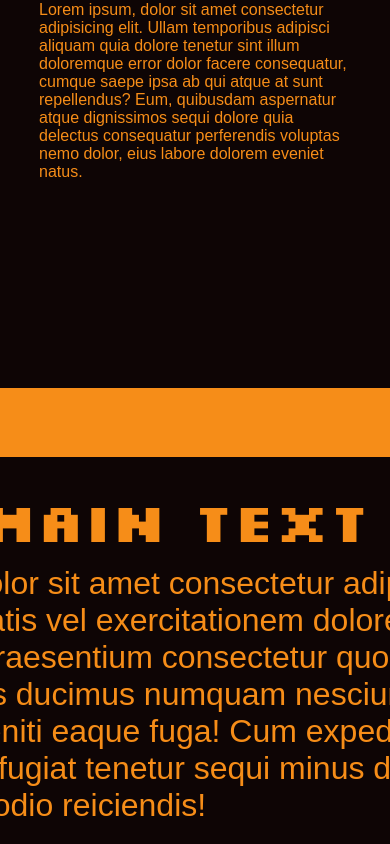
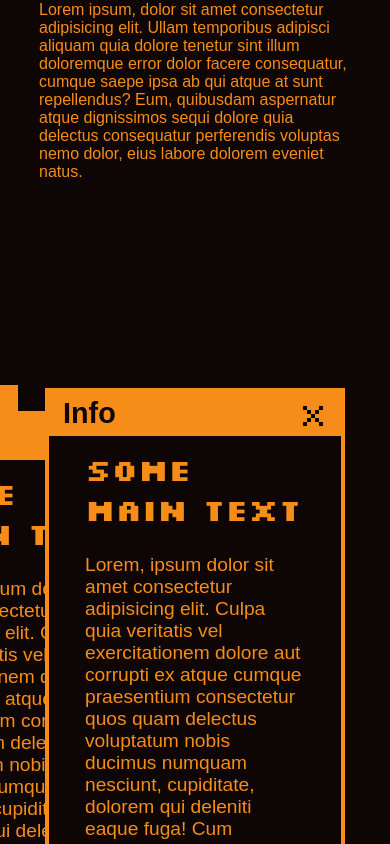
Before and after one commit to iluxaBoy/NAKTS, a Vue app: page / in a window 390 px wide. Both pictures are taken after a click on the button "Some text". Shown: the part 1604-2448 px from the top of the page. Built offline with nearby package versions, Linux system fonts and the light colour scheme; a web font is replaced by a local one.

Commit message:
adapt + fix

```diff
--- a/src/App.vue
+++ b/src/App.vue
@@ -5,5 +5,3 @@ import { RouterView } from 'vue-router'
 <template>
   <RouterView />
 </template>
-
-<style lang="scss"></style>
--- a/src/assets/main.css
+++ b/src/assets/main.css
@@ -1,8 +1,8 @@
 @import url('https://fonts.googleapis.com/css2?family=Handjet:wght@100;200;300;400;500;600;700;800;900&family=Silkscreen:wght@400;700&display=swap');
 
 :root {
-    --primary-color-home: #F68D18;
-    --secondary-color-home: #0E0505;
+  --primary-color-home: #f68d18;
+  --secondary-color-home: #0e0505;
 }
 
 @font-face {
@@ -19,7 +19,7 @@
 }
 
 ::-webkit-scrollbar-thumb {
-    background: #F68D18;
+  background: #f68d18;
 }
 
 ::-webkit-scrollbar-thumb:hover {
--- a/src/components/Home/BlockyCurves.vue
+++ b/src/components/Home/BlockyCurves.vue
@@ -13,6 +13,8 @@ const props = defineProps({
 })
 
 let ifMobile = false
+const verticalCount = ref(5)
+const horisontalCount = ref(10)
 
 const drawGraph = () => {
   const ctx = canvas.value.getContext('2d')
@@ -56,6 +58,10 @@ const drawGraph = () => {
 const checkIfMobile = () => {
   change.checkScreen()
   ifMobile = change.mobile
+  if (ifMobile) {
+    verticalCount.value = 3
+    horisontalCount.value = 5
+  }
   drawGraph()
 }
 
@@ -73,8 +79,12 @@ onMounted(() => {
     drawGraph()
     if (window.innerWidth <= props.mobile) {
       ifMobile = true
+      verticalCount.value = 3
+      horisontalCount.value = 5
     } else {
       ifMobile = false
+      verticalCount.value = 5
+      horisontalCount.value = 10
     }
   })
 
@@ -88,27 +98,12 @@ onMounted(() => {
       <div class="diagram">
         <div class="left">
           <ul>
-            <li>0</li>
-            <li>1</li>
-            <li>2</li>
-            <li class="desk-top">3</li>
-            <li class="desk-top">4</li>
-            <li class="desk-top">5</li>
+            <li v-for="n in verticalCount">{{ n }}</li>
           </ul>
         </div>
         <div class="bottom">
           <ul>
-            <li>0</li>
-            <li>1</li>
-            <li>2</li>
-            <li>3</li>
-            <li>4</li>
-            <li>5</li>
-            <li class="desk-top">6</li>
-            <li class="desk-top">7</li>
-            <li class="desk-top">8</li>
-            <li class="desk-top">9</li>
-            <li class="desk-top">10</li>
+            <li v-for="n in horisontalCount">{{ n }}</li>
           </ul>
         </div>
       </div>
--- a/src/components/Home/BottomSec.vue
+++ b/src/components/Home/BottomSec.vue
@@ -4,17 +4,18 @@ import { onMounted, ref } from 'vue'
 let showBox = ref(false)
 let removeBtn = ref(false)
 
-// make availeble to chenge size when for responsivnes
-const width = window.innerWidth
 const content = ref()
 const main = ref()
 
+let intervalId = null
+
 var startAnimation = null
+var closeAllBox = null
 
 const createBox = (x, y, z) => {
   const clone = main.value.cloneNode(true)
 
-  clone.className = 'box'
+  clone.className = 'box clone'
   clone.style.display = 'block'
   clone.style.position = 'absolute'
   clone.style.top = `${x}px`
@@ -25,21 +26,41 @@ const createBox = (x, y, z) => {
 }
 
 const createAnimation = () => {
+  const width = window.innerWidth
+
   let x = 0
-  let y = 0
+  let y = main.value.style.width
   let z = 0
 
   x = Math.floor(Math.random() * (100 - -50) + -50)
-  y = Math.floor(Math.random() * width - 1000)
+  y = Math.floor(Math.random() * width - main.value.style.width - 300)
   z--
+  console.log(x, y, z)
   createBox(x, y, z)
 }
 
-onMounted(() => {
+const loadDOMfun = () => {
+  closeAllBox = () => {
+    const select = document.querySelectorAll('.clone')
+
+    let index = 0
+
+    intervalId = setInterval(() => {
+      if (index !== 6) {
+        select[index].remove()
+        index++
+      } else {
+        clearInterval(intervalId)
+        intervalId = null
+
+        showBox.value = false
+        removeBtn.value = false
+      }
+    }, 200)
+  }
   startAnimation = () => {
     removeBtn.value = true
-    window.scrollPosition = 100
-    let intervalId = null
+
     let index = 0
 
     intervalId = setInterval(() => {
@@ -49,21 +70,26 @@ onMounted(() => {
       } else {
         clearInterval(intervalId)
         intervalId = null
+
         showBox.value = true
       }
     }, 200)
   }
+}
+
+onMounted(() => {
+  loadDOMfun()
 })
 </script>
 
 <template>
   <div class="container">
-    <button v-if="!removeBtn" @click="startAnimation()">Some text</button>
+    <button class="activ-btn" v-show="!removeBtn" @click="startAnimation()">Some text</button>
     <div ref="content" class="content">
       <div v-show="showBox" ref="main" class="box main">
         <div class="top">
           <h3>Info</h3>
-          <button>X</button>
+          <button @click="closeAllBox()">X</button>
         </div>
         <div class="mid">
           <h1>Some Main Text</h1>
@@ -76,7 +102,7 @@ onMounted(() => {
           </p>
           <div class="bottom">
             <button>Continue</button>
-            <button>Cancel</button>
+            <button @click="closeAllBox()">Cancel</button>
           </div>
         </div>
       </div>
@@ -87,13 +113,13 @@ onMounted(() => {
 <style scoped lang="scss">
 .container {
   display: flex;
-  overflow: hidden;
   flex-direction: column;
-  align-items: center;
-  height: 660px;
+  min-height: 660px;
   padding: 35px 0 0;
   font-family: 'Handjet', sans-serif;
-
+  .activ-btn {
+    margin: 0 auto;
+  }
   .content {
     position: relative;
 
@@ -101,7 +127,6 @@ onMounted(() => {
       width: 1000px;
       background-color: var(--secondary-color-home);
       border: 4px solid var(--primary-color-home);
-
       .top {
         display: flex;
         justify-content: space-between;
@@ -162,5 +187,54 @@ onMounted(() => {
     font-family: 'Silkscreen', sans-serif;
     font-size: 2rem;
   }
+
+  @media (max-width: 1100px) {
+    .content {
+      .box {
+        width: 600px;
+        .top {
+          height: 44px;
+          button {
+            padding: 0;
+          }
+        }
+        p {
+          font-size: 1.2rem;
+        }
+        h3 {
+          font-size: 1.8rem;
+        }
+        .mid {
+          padding: 14px 36px;
+          .bottom {
+            button {
+              font-size: 1rem;
+            }
+          }
+        }
+      }
+    }
+    h1 {
+      font-size: 1.9rem;
+    }
+  }
+  @media (max-width: 644px) {
+    .content {
+      .box {
+        width: 300px;
+        .mid {
+          .bottom {
+            flex-direction: column;
+            align-items: start;
+            button {
+              margin: 4px;
+              padding: 8px;
+              font-size: 0.9rem;
+            }
+          }
+        }
+      }
+    }
+  }
 }
 </style>
--- a/src/components/Home/MovingCurves.vue
+++ b/src/components/Home/MovingCurves.vue
@@ -62,7 +62,7 @@ const drawLoader = (y, frame, pros) => {
 
   let recWidth = 250
   let recHeight = 30
-  let x = canvas1.value.width / 3.5
+  let x = canvas2.value.width / 3.5
   let tempW = 0
 
   ctx.lineWidth = 2
@@ -105,8 +105,9 @@ onMounted(() => {
 
   canvas1.value.width = change.canvas.value.width
   canvas1.value.height = change.canvas.value.height
-  canvas2.value.width = change.canvas.value.width
-  canvas2.value.height = change.canvas.value.height
+  //canvas2 has static size because it shows only at certain width
+  canvas2.value.width = 500
+  canvas2.value.height = 250
 
   //fun to check on resize and "remove" second canvas
   window.addEventListener('resize', () => {
--- a/src/views/HomeView.vue
+++ b/src/views/HomeView.vue
@@ -67,4 +67,8 @@ section {
 section > * {
   margin-bottom: 172px;
 }
+
+main {
+  overflow: hidden;
+}
 </style>
```
Also changed, not shown: src/router/index.js (+1 -9 lines). Lines whose indentation alone changed are shown as unchanged.
